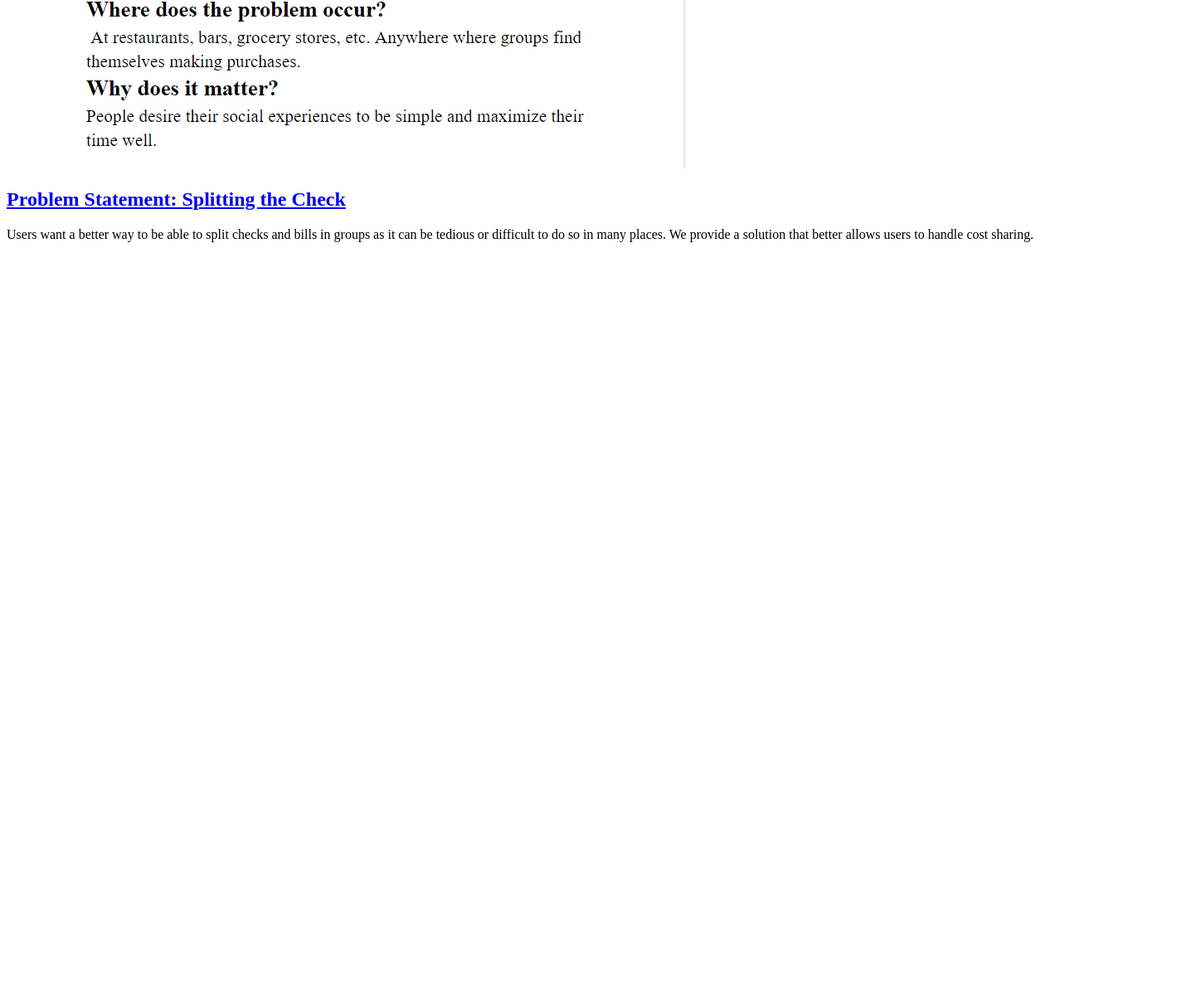
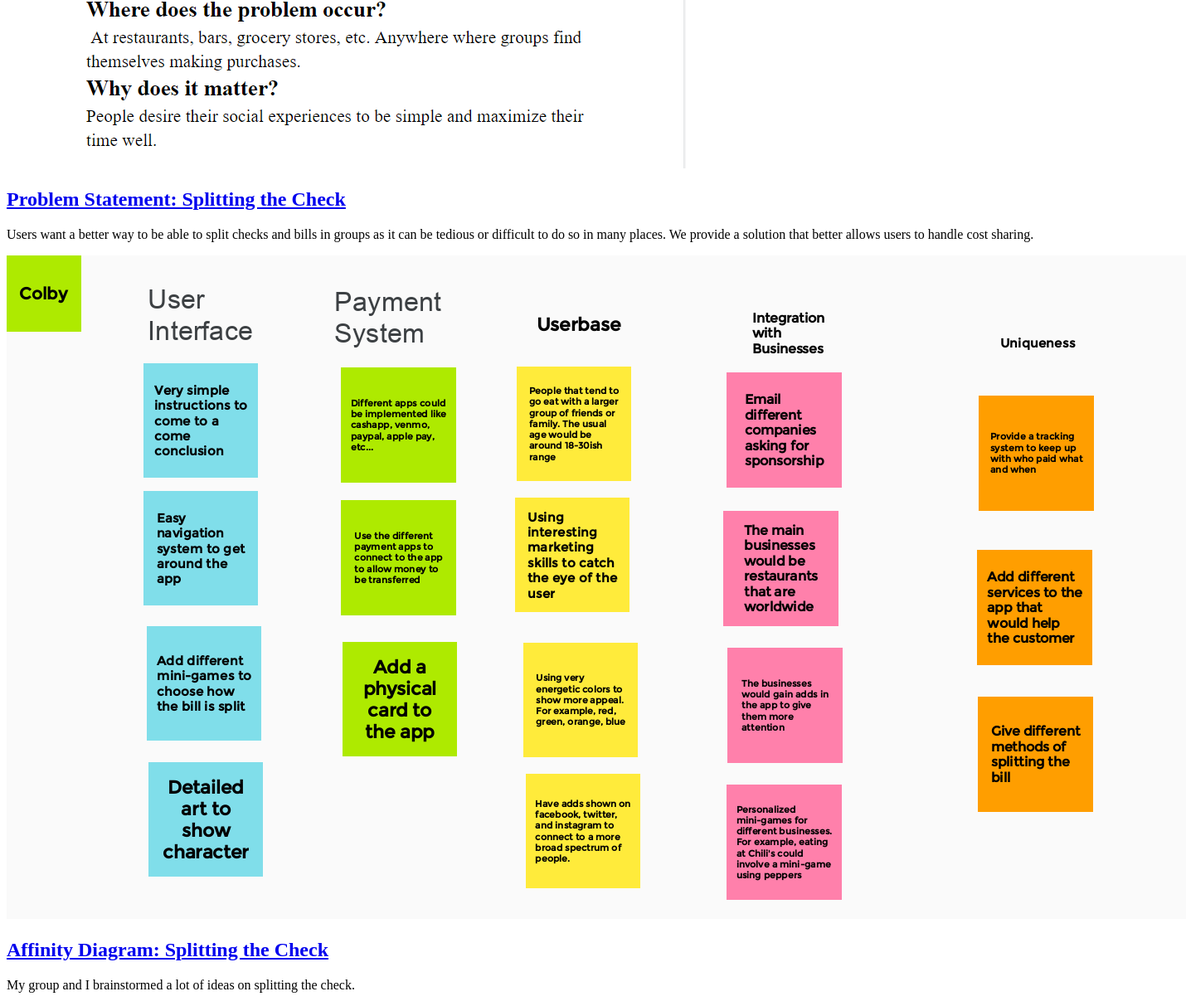
Before and after one commit to ColbyAderhold/ColbyAderhold.github.io, a plain HTML site: page index.html in a window 1280 px wide. Shown: the part 676-1889 px from the top of the page at 83% size, 1430 px wide, since content can reach past the window. Before the commit the page ends 984 px from the top, so only its background shows below. Drawn offline with Linux system fonts and the light colour scheme.

Commit message:
Add files via upload

```diff
--- a/index.html
+++ b/index.html
@@ -6,6 +6,7 @@
     <body>
         <h1>Colby Aderhold's CSCE 190 Site</h1>
 
+        <!-- Problem Statement Assignment-->
         <section class=*assignment*>
             <a href="Files/Problem Statement.pdf"><img src="images/problemstatement.PNG"></a>
             <section class="ass-details">
@@ -15,5 +16,16 @@
                 </p>
             </section>
         </section>
+
+        <!-- Affinity Diagram Assignment-->
+        <section class=*assignment*>
+            <a href="Files/AffinityDiagram.pdf"><img src="images/AffinityDiagram.png"></a>
+            <section class="ass-details">
+                <a href="Files/AffinityDiagram.pdf"><h2>Affinity Diagram: Splitting the Check</h2></a>
+                 <p>
+                    My group and I brainstormed a lot of ideas on splitting the check.
+                </p>
+            </section>
+        </section>
     </body>
 </html>
```
Also changed, not shown: images/AffinityDiagram.png (added), 1 other file.
